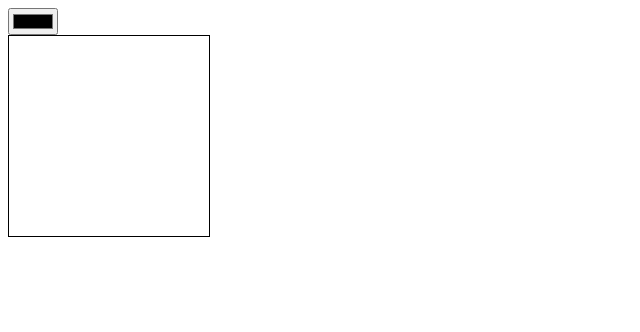
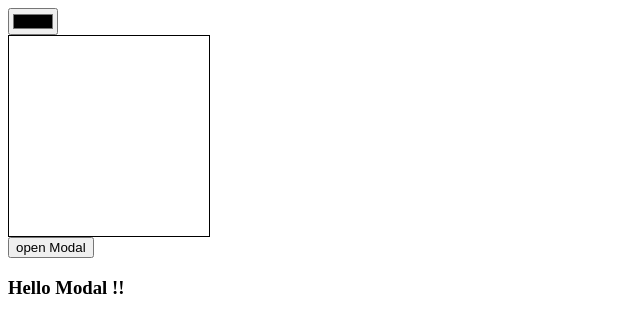
Before and after one commit to SATYAM08RAJPUT/My-React-, a React (Vite) app: page / in a window 1280 px wide. Shown: the top 332 px of the page, without its empty margins (0-640 px from the left). Built offline with nearby package versions, Linux system fonts and the light colour scheme.

Commit message:
add Modal & Messages Component

```diff
--- a/src/App.jsx
+++ b/src/App.jsx
@@ -1,10 +1,15 @@
 import "./App.css";
 import ColorPicker from "./Color Picker/colorpicker";
+import Messages from "./Messages/messages";
+import Modal from "./Modal Component/useModal";
 
 function App() {
   return (
     <>
       <ColorPicker />
+      <Modal />
+      <Messages isLoggedin={true} />
+      <Messages isLoggedin={false} />
     </>
   );
 }
--- a/src/Color Picker/colorpicker.jsx
+++ b/src/Color Picker/colorpicker.jsx
@@ -1,5 +1,6 @@
 import { useState } from "react";
 import "./colorPicker.css";
+
 const ColorPicker = () => {
   const [color, sertColor] = useState("white");
   const handleColorPicker = (e) => {
--- /dev/null
+++ b/src/Messages/messages.jsx
@@ -0,0 +1,9 @@
+const Messages = ({ isLoggedin }) => {
+  if (!isLoggedin) return null;
+  return (
+    <>
+      <h3>Hello Modal !!</h3>
+    </>
+  );
+};
+export default Messages;
--- /dev/null
+++ b/src/Modal Component/modalComponent.jsx
@@ -0,0 +1,12 @@
+const ModalReuseable = ({ isopen, onClose, children }) => {
+  if (!isopen) return null;
+  return (
+    <>
+      <div>
+        <button onClick={onClose}>Close</button>
+        {children}
+      </div>
+    </>
+  );
+};
+export default ModalReuseable;
--- /dev/null
+++ b/src/Modal Component/useModal.jsx
@@ -0,0 +1,22 @@
+import { useState } from "react";
+import ModalReuseable from "./modalComponent";
+
+const Modal = () => {
+  const [isopenModal, setIsModalopen] = useState(false);
+  return (
+    <>
+      <div>
+        <button onClick={() => setIsModalopen(true)}>open Modal</button>
+        <div>
+          <ModalReuseable
+            onClose={() => setIsModalopen(false)}
+            isopen={isopenModal}
+          >
+            <p>This is a Modal</p>
+          </ModalReuseable>
+        </div>
+      </div>
+    </>
+  );
+};
+export default Modal;
```
